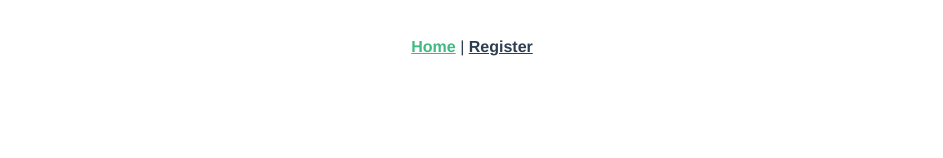
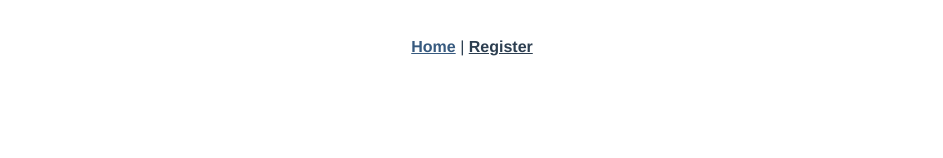
Before and after one commit to SO0O0/lab-calendar, a Vue app: page / in a window 1280 px wide. Shown: the top 158 px of the page, without its empty margins (168-1111 px from the left). Built offline with nearby package versions, Linux system fonts and the light colour scheme.

Commit message:
[fix]ルータの色変更

```diff
--- a/src/App.vue
+++ b/src/App.vue
@@ -25,6 +25,6 @@ nav a {
 }
 
 nav a.router-link-exact-active {
-  color: #42b983;
+  color: #375a7f;
 }
 </style>
```
